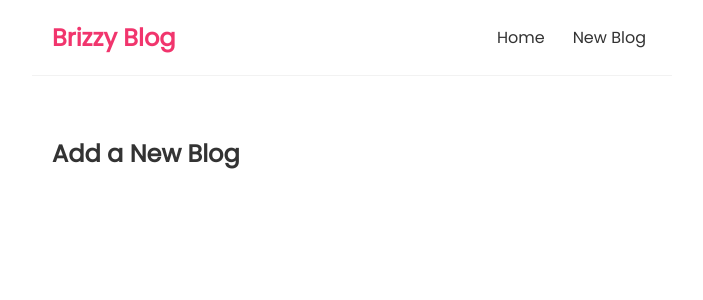
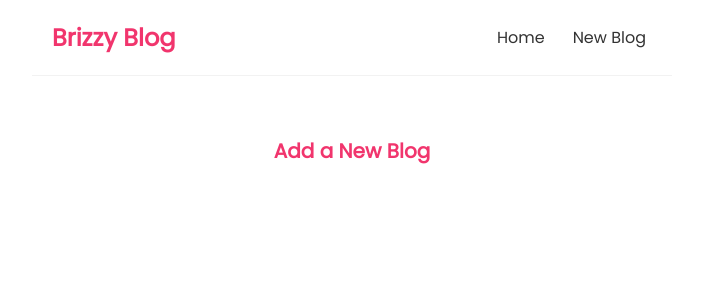
Before and after one commit to pernillasterner/react-basics, a React (Create React App) app: page /create in a window 1280 px wide. Shown: the top 300 px of the page, without its empty margins (288-991 px from the left). Built offline with nearby package versions, Linux system fonts and the light colour scheme.

Commit message:
Style form

```diff
--- a/src/index.css
+++ b/src/index.css
@@ -81,3 +81,41 @@
   border-radius: 8px;
   cursor: pointer;
 }
+
+/* create new blog form */
+.create {
+  max-width: 400px;
+  margin: 0 auto;
+  text-align: center;
+}
+
+.create label {
+  text-align: center;
+  display: block;
+}
+
+.create h2 {
+  font-size: 20px;
+  color: #f1356d;
+  margin-bottom: 30px;
+}
+
+.create input,
+.create textarea,
+.create select {
+  width: 100%;
+  padding: 6px 10px;
+  margin: 10px 0;
+  border: 1px solid #ddd;
+  box-sizing: border-box;
+  display: block;
+}
+
+.create button {
+  background: #f1356d;
+  color: #fff;
+  border: 0;
+  padding: 8px;
+  border-radius: 8px;
+  cursor: pointer;
+}
```
